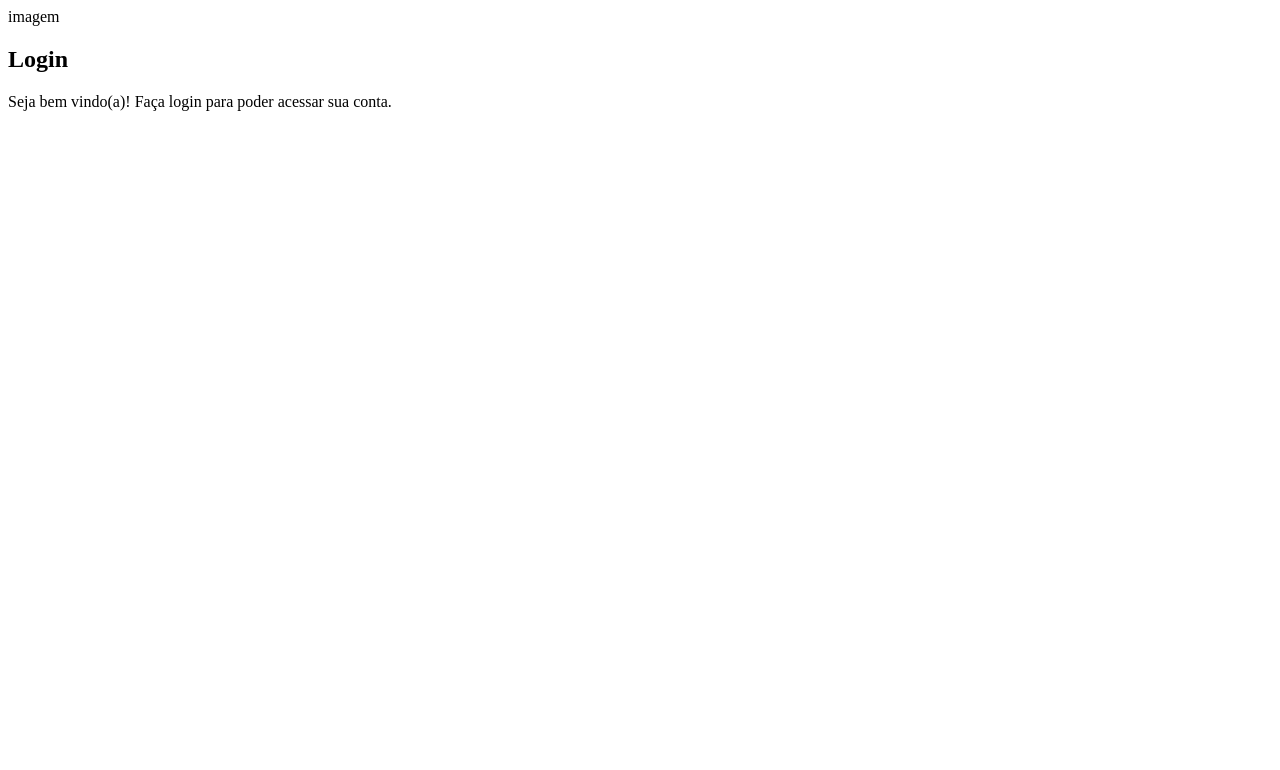
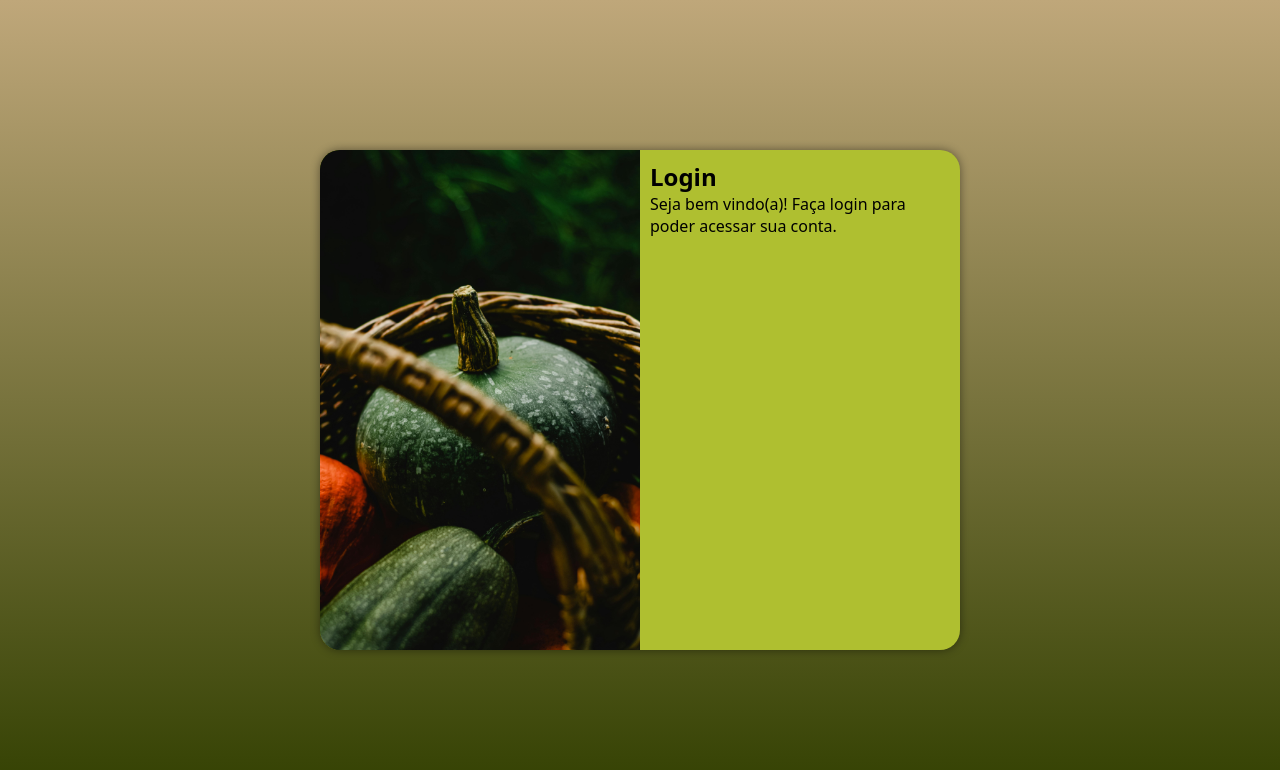
Before and after one commit to Kevthiago/Tela-Login_Responsiva, a plain HTML site: page index.html in a window 1280 px wide. Drawn offline with Linux system fonts and the light colour scheme.

Commit message:
mediaquery

```diff
--- /dev/null
+++ b/estilos/mediaquery.css
@@ -0,0 +1,57 @@
+@charset "UTF-8";
+
+/* Typical Device Breakpoints
+--------------------------------
+Pequenas telas: até 600px
+Celular: até 768px
+Tablet: 768px até 992px
+Desktop: 992px até 1200px
+Grnades telas: acima de 1200px
+*/
+
+/*
+    Paleta de cores:
+    #A7CFF2
+    #324001
+    #465902
+    #AFBF30
+    #BFA77A
+*/
+
+@media screen and (min-width: 768px) and (max-width: 992px) {
+    body{
+        background-image: linear-gradient(to top, #324001, #BFA77A);
+    }
+    #login{
+        display: flex;
+        width: 80vw;
+    }
+    #login #imagem{
+        height: 100%;
+        width: 30%;
+    }
+
+    #login #formulario{
+        height: 100%;
+        width: 70%;
+    }
+}
+
+@media screen and (min-width: 992px) {
+    body{
+        background-image: linear-gradient(to top, #324001, #BFA77A);
+    }
+    #login{
+        display: flex;
+        width: 50vw;
+        max-width: 50%;
+    }
+    #login #imagem{
+        width: 50%;
+        height: 100%;
+    }
+    #login #formulario{
+        width: 50%;
+        height: 100%;
+    }
+}
--- a/estilos/style.css
+++ b/estilos/style.css
@@ -1 +1,57 @@
 @charset "UTF-8";
+
+/*
+    Paleta de cores:
+    #A7CFF2
+    #324001
+    #465902
+    #AFBF30
+    #BFA77A
+*/
+
+*{
+    font-family: system-ui, -apple-system, BlinkMacSystemFont, 'Segoe UI', Roboto, Oxygen, Ubuntu, Cantarell, 'Open Sans', 'Helvetica Neue', sans-serif;
+    padding: 0px;
+    margin: 0px;
+    box-sizing: border-box;
+}
+
+body, html{
+    background-color: #324001;
+    height: 100vh;
+    width: 100vw;
+}
+
+main{
+    display: flex;
+    justify-content: center;
+    height: 100vh;
+    width: 100vw;
+}
+
+#login{
+    align-self: center;
+    background-color: #AFBF30;
+    width: 250px;
+    height: 500px;
+    border-radius: 20px;
+    overflow: hidden;
+    box-shadow: 0px 0px 10px rgba(0, 0, 0, 0.450);
+    transition: width .3s, height .3s;
+    transition-timing-function: ease;
+}
+
+#login #imagem{
+    display: flex;
+    background: #324001 url(../img/pexels-eva-bronzini-5501828.jpg);
+    height: 200px;
+    background-repeat: no-repeat;
+    background-size: cover;
+    background-position: left center;
+}
+
+#login #formulario{
+    display: flex;
+    padding: 10px;
+    flex-direction: column;
+}
--- a/index.html
+++ b/index.html
@@ -4,13 +4,13 @@
     <meta charset="UTF-8">
     <meta name="viewport" content="width=device-width, initial-scale=1.0">
     <link rel="stylesheet" href="estilos/style.css">
+    <link rel="stylesheet" href="estilos/mediaquery.css">
     <title>Login</title>
 </head>
 <body>
     <main>
-        <section id="Login">
+        <section id="login">
             <div id="imagem">
-                imagem
             </div>
             <div id="formulario">
                 <h1>Login</h1>
```
